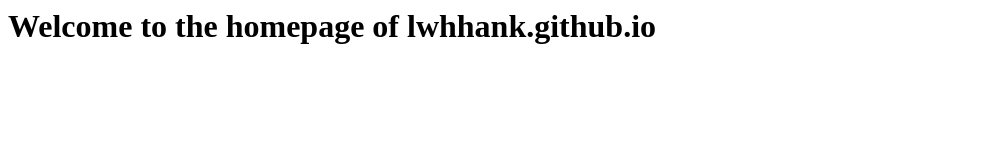
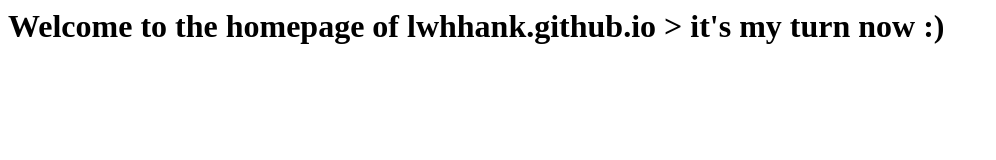
Before and after one commit to lwhhank/lwhhank.github.io, a plain HTML site: page index.html in a window 1280 px wide. Shown: the whole page, without its empty margins (0-996 px from the left). Drawn offline with Linux system fonts and the light colour scheme.

Commit message:
Update index.html

```diff
--- a/index.html
+++ b/index.html
@@ -1,7 +1,7 @@
 <html>
   <body>
     <h1>
-      Welcome to the homepage of lwhhank.github.io
+      Welcome to the homepage of lwhhank.github.io > it's my turn now :)
     </h1>
   </body>
 </html>
```
